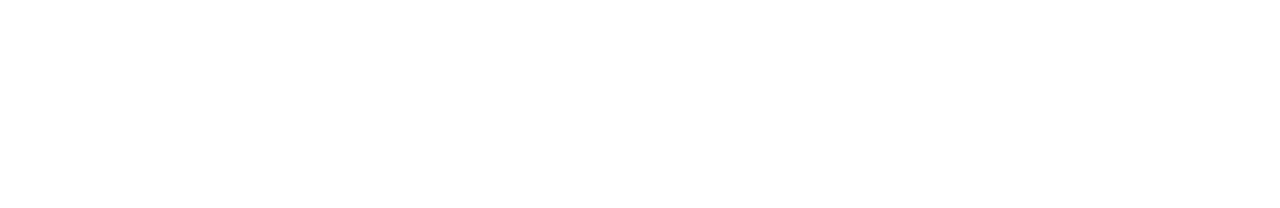
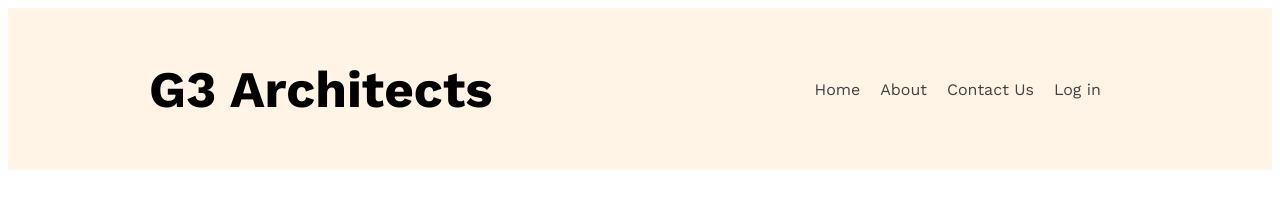
Before and after one commit to subhrotoBarmon/MT-2-MD-9, a plain HTML site: page index.html in a window 1280 px wide. Drawn offline with nearby package versions, Linux system fonts and the light colour scheme.

Commit message:
add second

```diff
--- a/index.html
+++ b/index.html
@@ -6,7 +6,27 @@
     <title>Document</title>
     <link rel="stylesheet" href="styles/model.css">
 </head>
-<body>
+<body class="work-sans">
+   <header class="light-color">
+     <nav class="hnav display-flex">
+            <h3 class="hh3">G3 Architects</h3>
+            <ul class="hul display-flex">
+               <li class="hli"><a href="" class="ali dark-2">Home</a></li>
+               <li class="hli"><a href="" class="ali dark-2">About</a></li>
+               <li class="hli"><a href="" class="ali dark-2">Contact Us</a></li>
+               <li class="hli"><a href="" class="ali dark-2">Log in</a></li>
+            </ul>
+        </nav>
+        <div class="baner">
 
+        </div>
+   </header>
+
+    <main>
+
+    </main>
+    <footer>
+
+    </footer>
 </body>
 </html>
--- a/styles/model.css
+++ b/styles/model.css
@@ -0,0 +1,46 @@
+@import url('https://fonts.googleapis.com/css2?family=Work+Sans:ital,wght@0,100..900;1,100..900&display=swap');
+
+.work-sans {
+  font-family: "Work Sans", sans-serif;
+  font-optical-sizing: auto;
+  font-weight: 400;
+  font-style: normal;
+}
+.hnav{
+    justify-content:space-around;
+    align-items: center;
+
+}
+
+.display-flex{
+    display: flex;
+}
+.hul{
+    gap: 20px;
+    margin-right: 30px;
+}
+.hh3{
+    font-weight: 700;
+    font-size: 3.2rem;
+}
+.dark-2{
+    color: #424242;
+}
+.dark-3{
+    color: #727272;
+}
+.light-color{
+    background-color: rgba(255, 144, 14, 0.1);
+}
+
+.hli{
+    list-style: none;
+
+}
+.ali{
+    text-decoration: none;
+}
+.hnav , .baner{
+    max-width: 1920px;
+    margin:0 auto;
+}
```
